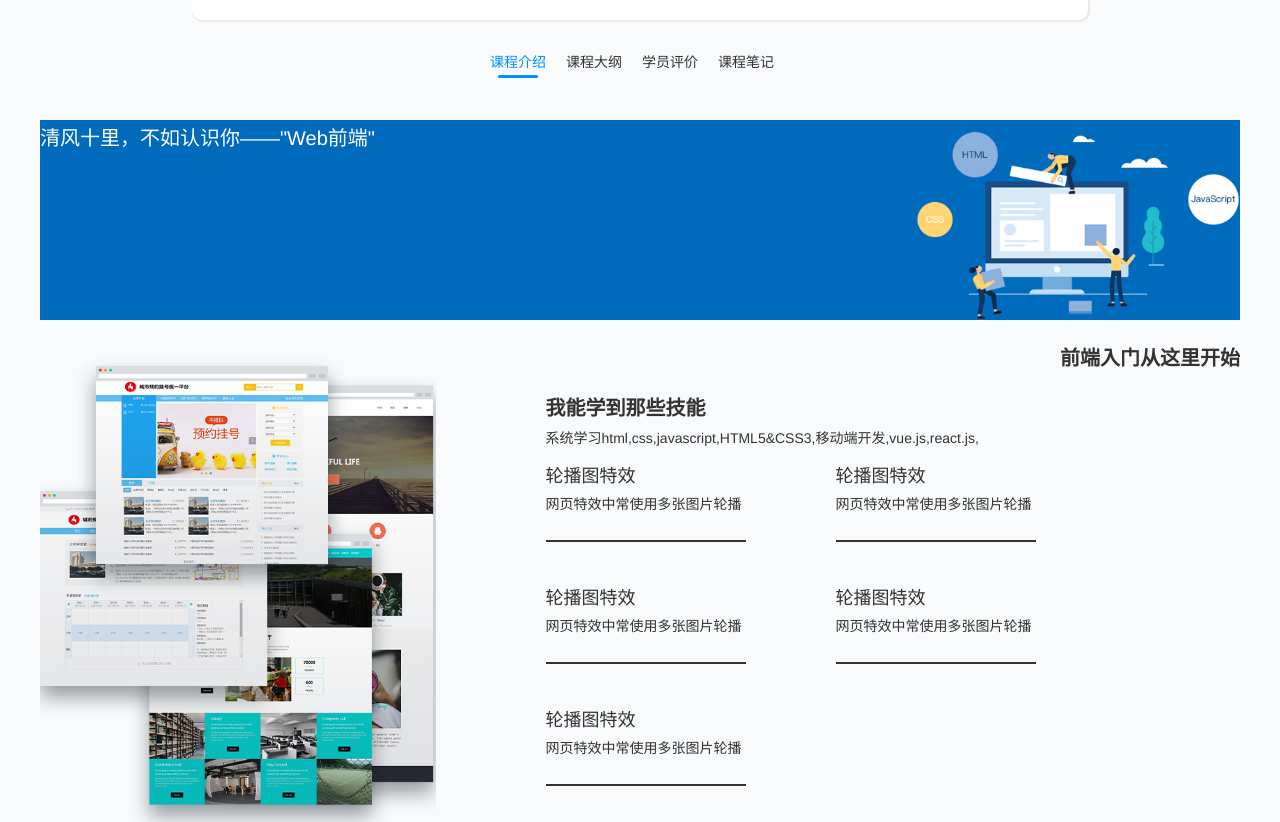
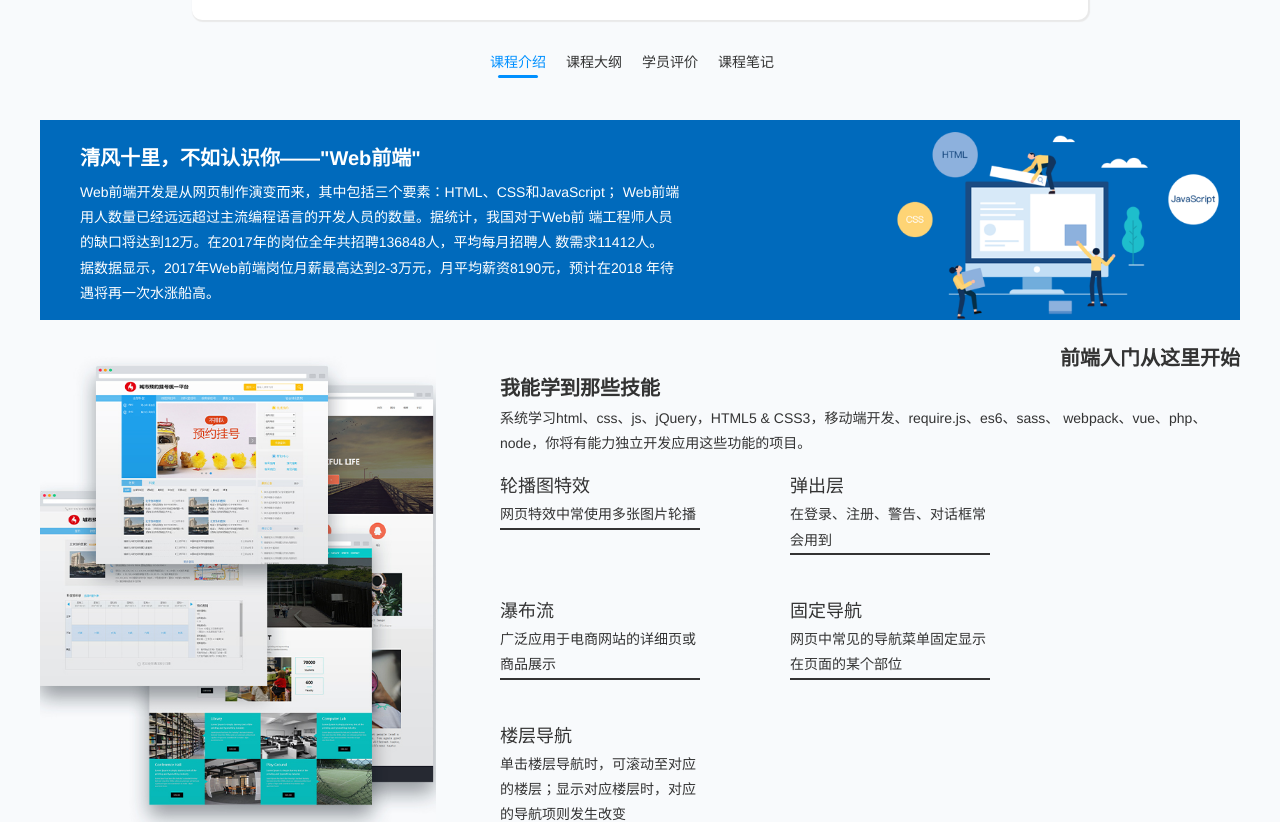
Before and after one commit to fengchuanyu/weichuang, a Vue app in the folder indexapp/: page /classdetail in a window 1280 px wide. Shown: the part 520-1342 px from the top of the page. Built offline with nearby package versions, Linux system fonts and the light colour scheme; a small style sheet from the web is missing.

Commit message:
classdetail

```diff
--- a/indexapp/src/views/class/ClassDetail.vue
+++ b/indexapp/src/views/class/ClassDetail.vue
@@ -45,7 +45,16 @@
     </div>
     <div class="class-intro">
       <span>清风十里，不如认识你——"Web前端"</span>
+      <p>
+        Web前端开发是从网页制作演变而来，其中包括三个要素：HTML、CSS和JavaScript；
+        Web前端用人数量已经远远超过主流编程语言的开发人员的数量。据统计，我国对于Web前
+        端工程师人员的缺口将达到12万。在2017年的岗位全年共招聘136848人，平均每月招聘人
+        数需求11412人。
+        据数据显示，2017年Web前端岗位月薪最高达到2-3万元，月平均薪资8190元，预计在2018
+        年待遇将再一次水涨船高。
+      </p>
       <img src="@/assets/img/课程详情_03.png" alt="">
+
     </div>
 
       <div class="class-skill">
@@ -54,7 +63,8 @@
         <div class="class-skill-r">
           <div class="skill-intro">
             <p>我能学到那些技能</p>
-            <p>系统学习html,css,javascript,HTML5&CSS3,移动端开发,vue.js,react.js,</p>
+            <p>系统学习html、css、js、jQuery，HTML5 & CSS3，移动端开发、require.js、es6、sass、
+              webpack、vue、php、node，你将有能力独立开发应用这些功能的项目。</p>
           </div>
           <ul>
             <li>
@@ -62,20 +72,20 @@
               <p>网页特效中常使用多张图片轮播</p>
             </li>
             <li>
-              <h4>轮播图特效</h4>
-              <p>网页特效中常使用多张图片轮播</p>
+              <h4>弹出层</h4>
+              <p>在登录、注册、警告、对话框常会用到</p>
             </li>
             <li>
-              <h4>轮播图特效</h4>
-              <p>网页特效中常使用多张图片轮播</p>
+              <h4>瀑布流</h4>
+              <p>广泛应用于电商网站的详细页或商品展示</p>
             </li>
             <li>
-              <h4>轮播图特效</h4>
-              <p>网页特效中常使用多张图片轮播</p>
+              <h4>固定导航</h4>
+              <p>网页中常见的导航菜单固定显示在页面的某个部位</p>
             </li>
             <li>
-              <h4>轮播图特效</h4>
-              <p>网页特效中常使用多张图片轮播</p>
+              <h4>楼层导航</h4>
+              <p>单击楼层导航时，可滚动至对应的楼层；显示对应楼层时，对应的导航项则发生改变</p>
             </li>
           </ul>
         </div>
@@ -522,13 +532,25 @@
     background: #006abc;
     margin-top: 150px;
     color:#fff;
+    position: relative;
   }
   .class-intro span{
+    position: absolute;
+    top:20px;
+    left:40px;
     font-size:20px;
+    font-weight: bold;
+  }
+  .class-intro p{
+    position: absolute;
+    top:60px;
+    left:40px;
+    width:600px;
   }
   .class-intro img{
+    position: absolute;
     height:200px;
-    float:right;
+    right:20px;
   }
   .class-skill{
     margin-top:20px;
@@ -547,23 +569,24 @@
   .class-skill>p{
     float: right;
   }
-  .skill-intro{
-    margin-top: 50px;
-    margin-left: 110px;
-  }
+
   .class-skill-r{
-    float: left;
     position: relative;
     color:#333;
+  }
+  .skill-intro{
+    position: absolute;
+    left:460px;
+    top:30px;
   }
   .class-skill ul{
     position: absolute;
     width:600px;
-    top:90px;
-    left:50px;
+    top:100px;
+    left:400px;
   }
   .class-skill-r ul li{
-    height:80px;
+    height:100%;
     width:200px;
     border-bottom:2px solid #333;
     margin:30px 30px 10px 60px;
@@ -699,5 +722,4 @@
     width: 20px;
   }
 
-
 </style>
```
